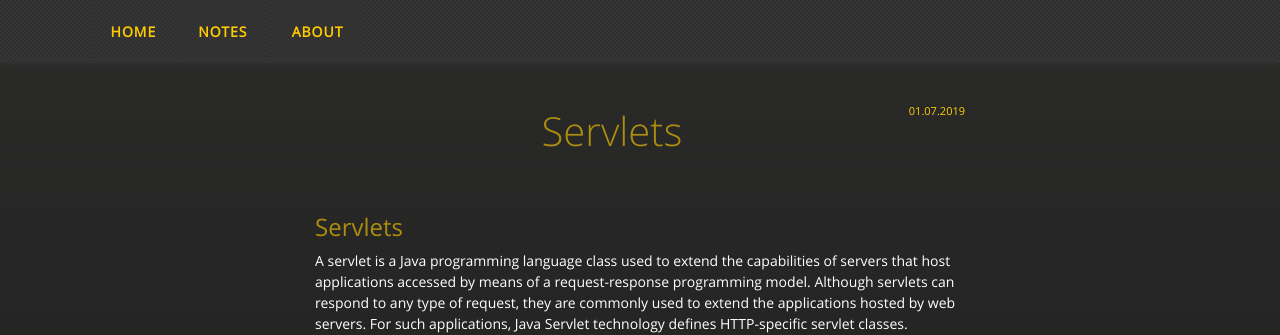
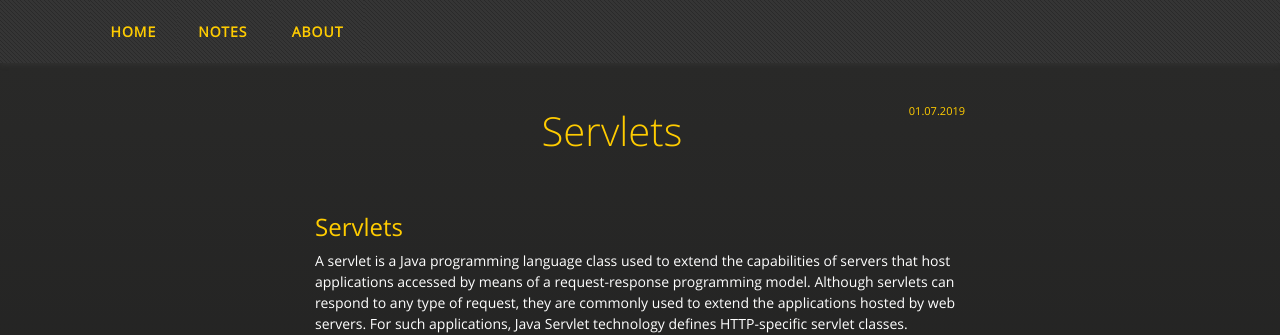
Before and after one commit to erkan000/erkan000.github.io, a Jekyll site: the page built from not/_java/servlets.md, in a window 1280 px wide. Shown: the top 335 px of the page. Built offline with Jekyll 4.4.1, drawn with Linux system fonts in a browser that asks for light colours.

Commit message:
change colors

```diff
--- a/_sass/jekyll-theme-midnight.scss
+++ b/_sass/jekyll-theme-midnight.scss
@@ -14,7 +14,7 @@ body {
 }
 
 h1, h2, h3, h4, h5, h6 {
-  color:#ffcc009e;
+  color:#ffcc00;
   margin:0 0 10px;
   font-family: 'OpenSansRegular', "Helvetica Neue", Helvetica, Arial, sans-serif;
   font-weight: normal;
@@ -306,3 +306,7 @@ section {
     display: none;
   }
 }
+
+li a{
+	color: #efefef;
+}
```
